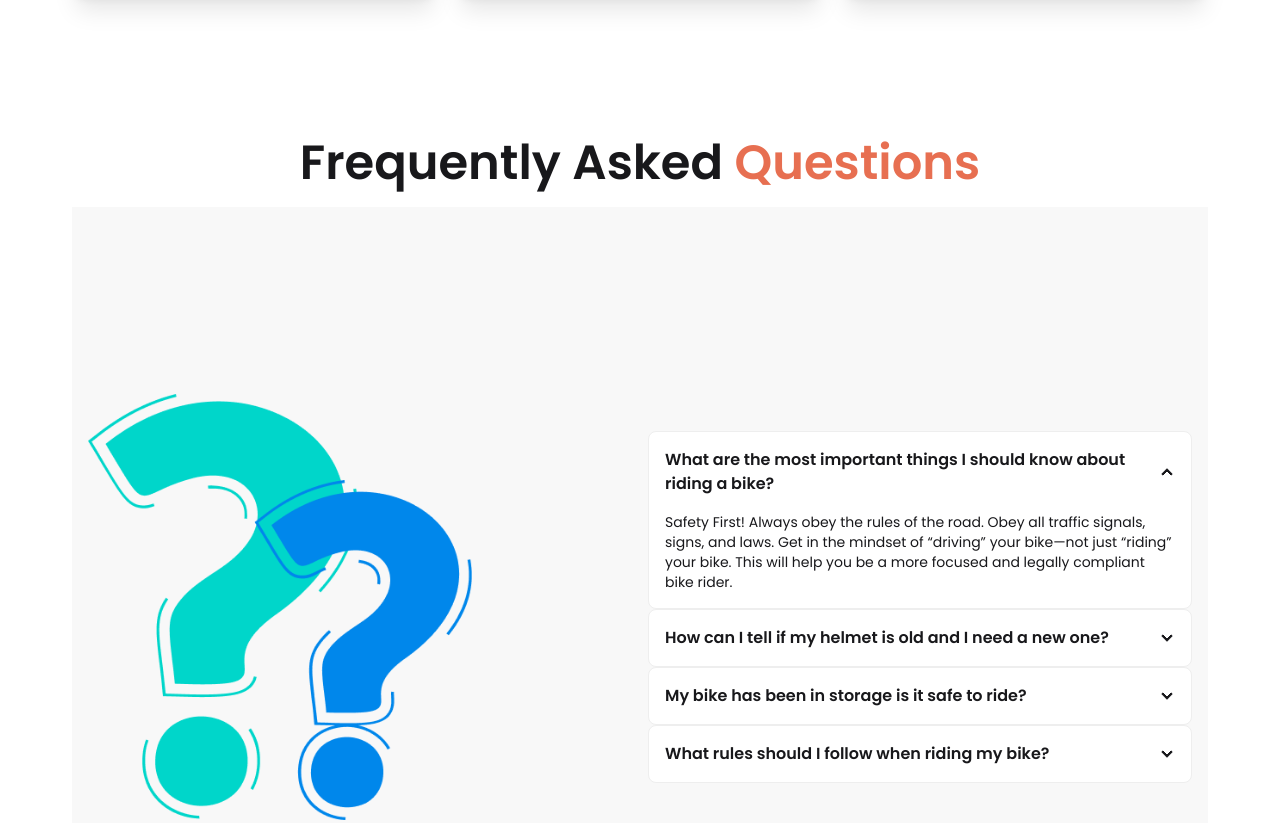
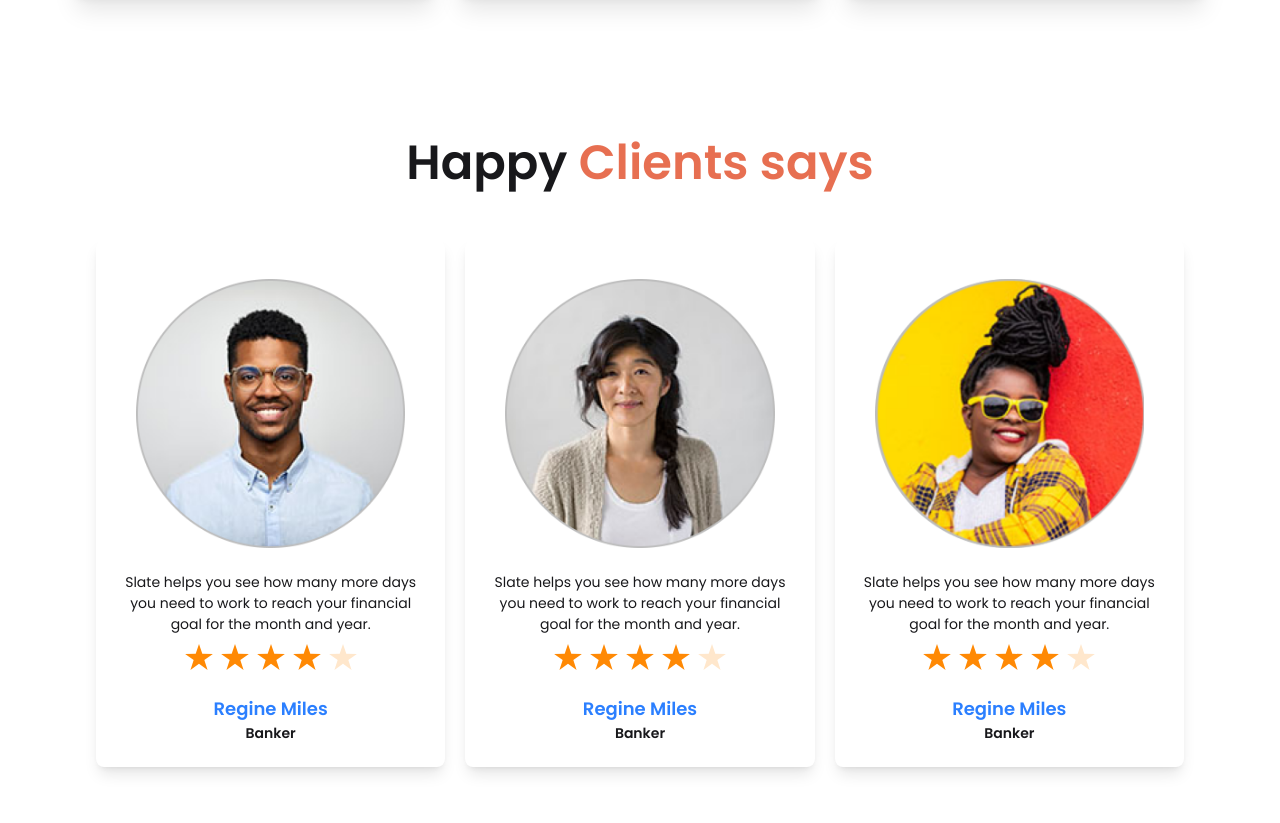
Before and after one commit to MishkatMukit/biker-zone-daisyui, a plain HTML site: page index.html in a window 1280 px wide. Shown: the part 1380-2203 px from the top of the page. Drawn offline with nearby package versions, Linux system fonts and the light colour scheme.

Commit message:
added client review  with responsiveness

```diff
--- a/index.html
+++ b/index.html
@@ -198,6 +198,90 @@
 
             </div>
         </section>
+        <!-- client review -->
+        <section class="md:container mx-auto lg:px-18 my-36">
+            <h2 class="font-semibold text-5xl text-center mb-7">Happy <span class="text-primary">Clients says</span>
+            </h2>
+            <!-- client review container -->
+            <div class="flex flex-col p-6 md:flex-row gap-5 justify-center items-center">
+                <!-- card - 1 -->
+                <div class="card bg-base-100 w-96 pb-6 shadow-lg">
+                    <figure class="px-10 pt-10">
+                        <img src="images/others/user-1.png" alt="Shoes" class="rounded-xl" />
+                    </figure>
+                    <div class="card-body items-center text-center">
+
+                        <p>Slate helps you see how
+                            many more days you need
+                            to work to reach your financial
+                            goal for the month and year.
+                        </p>
+                        <div class="rating rating-lg gap-2">
+                            <div class="mask mask-star bg-orange-400" aria-label="1 star"></div>
+                            <div class="mask mask-star bg-orange-400" aria-label="2 star"></div>
+                            <div class="mask mask-star bg-orange-400" aria-label="3 star" ></div>
+                            <div class="mask mask-star bg-orange-400" aria-label="4 star" aria-current="true"></div>
+                            <div class="mask mask-star bg-orange-400" aria-label="5 star"></div>
+                        </div>
+                    </div>
+                    <div class="text-center">
+                        <h4 class="text-blue-500 font-semibold text-lg">Regine Miles</h4>
+                    <p class="font-semibold text-sm">Banker</p>
+                    </div>
+                </div>
+                <!-- card - 2 -->
+                 <div class="card bg-base-100 w-96 pb-6 shadow-lg">
+                    <figure class="px-10 pt-10">
+                        <img src="images/others/user-2.png" alt="Shoes" class="rounded-xl" />
+                    </figure>
+                    <div class="card-body items-center text-center">
+
+                        <p>Slate helps you see how
+                            many more days you need
+                            to work to reach your financial
+                            goal for the month and year.
+                        </p>
+                        <div class="rating rating-lg gap-2">
+                            <div class="mask mask-star bg-orange-400" aria-label="1 star"></div>
+                            <div class="mask mask-star bg-orange-400" aria-label="2 star"></div>
+                            <div class="mask mask-star bg-orange-400" aria-label="3 star" ></div>
+                            <div class="mask mask-star bg-orange-400" aria-label="4 star" aria-current="true"></div>
+                            <div class="mask mask-star bg-orange-400" aria-label="5 star"></div>
+                        </div>
+                    </div>
+                    <div class="text-center">
+                        <h4 class="text-blue-500 font-semibold text-lg">Regine Miles</h4>
+                    <p class="font-semibold text-sm">Banker</p>
+                    </div>
+                </div>
+                <!-- card - 3 -->
+                <div class="card bg-base-100 w-96 pb-6 shadow-lg">
+                    <figure class="px-10 pt-10">
+                        <img src="images/others/user-3.png" alt="Shoes" class="rounded-xl" />
+                    </figure>
+                    <div class="card-body items-center text-center">
+
+                        <p>Slate helps you see how
+                            many more days you need
+                            to work to reach your financial
+                            goal for the month and year.
+                        </p>
+                        <div class="rating rating-lg gap-2">
+                            <div class="mask mask-star bg-orange-400" aria-label="1 star"></div>
+                            <div class="mask mask-star bg-orange-400" aria-label="2 star"></div>
+                            <div class="mask mask-star bg-orange-400" aria-label="3 star" ></div>
+                            <div class="mask mask-star bg-orange-400" aria-label="4 star" aria-current="true"></div>
+                            <div class="mask mask-star bg-orange-400" aria-label="5 star"></div>
+                        </div>
+                    </div>
+                    <div class="text-center">
+                        <h4 class="text-blue-500 font-semibold text-lg">Regine Miles</h4>
+                    <p class="font-semibold text-sm">Banker</p>
+                    </div>
+                </div>
+            </div>
+            </div>
+        </section>
         <!-- frequently asked questions -->
         <section class="md:container mx-auto lg:px-18 my-36">
             <h2 class="font-semibold text-5xl text-center mb-5">Frequently Asked <span
```
